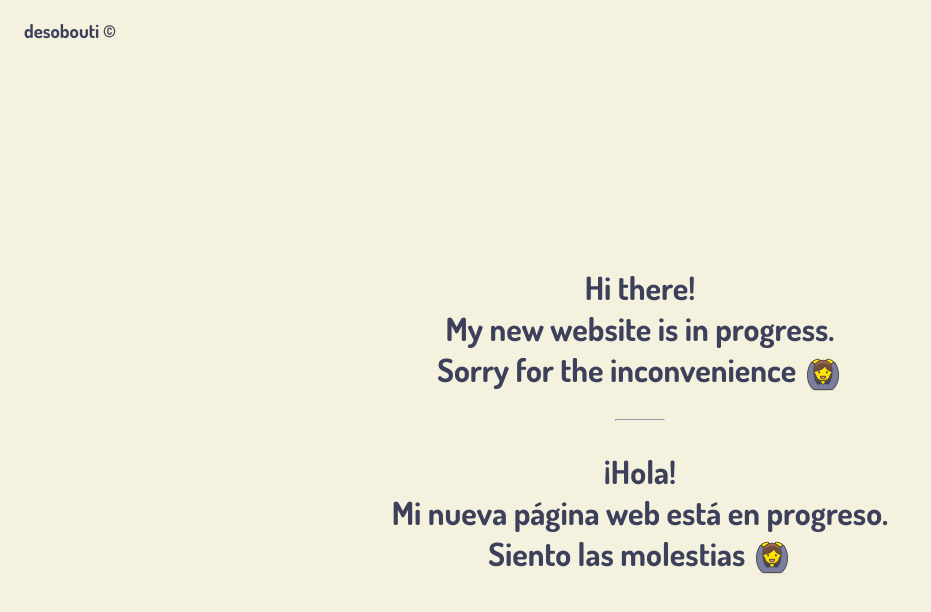
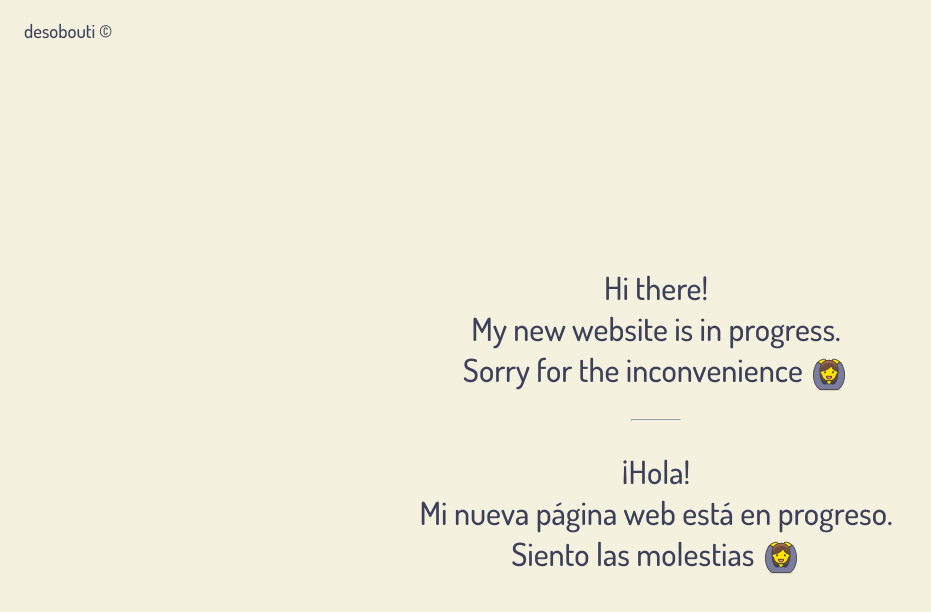
Before and after one commit to desobouti/my-website-2022, a plain HTML site: page index.html in a window 1280 px wide. Shown: the whole page, without its empty margins (0-931 px from the left). Drawn offline with nearby package versions, Linux system fonts and the light colour scheme.

Commit message:
Add files via upload

```diff
--- a/src/scss/base/basic.scss
+++ b/src/scss/base/basic.scss
@@ -9,6 +9,7 @@ body {
 	background-color: #f4f1de;
 
 	h1, h3 {
+		font-weight: 500;
 		color: #3d405b;
 	}
 
@@ -24,6 +25,7 @@ body {
     justify-content: center;
     align-items: center;
     text-align: center;
+    margin: 0 16px;
 
     .horizontal-line {
     	width: 3rem;
```
Also changed, not shown: src/css/style.css.
